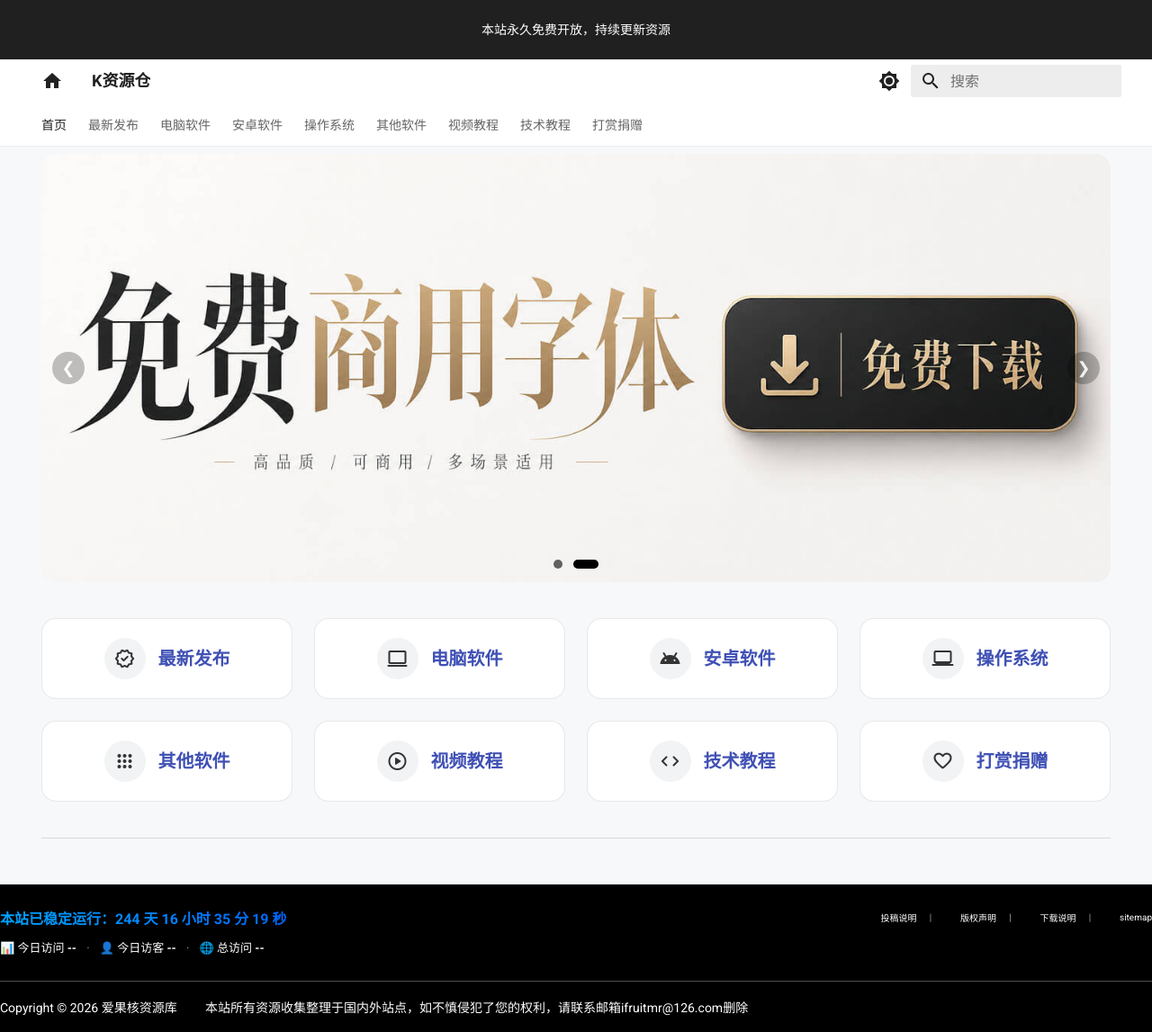
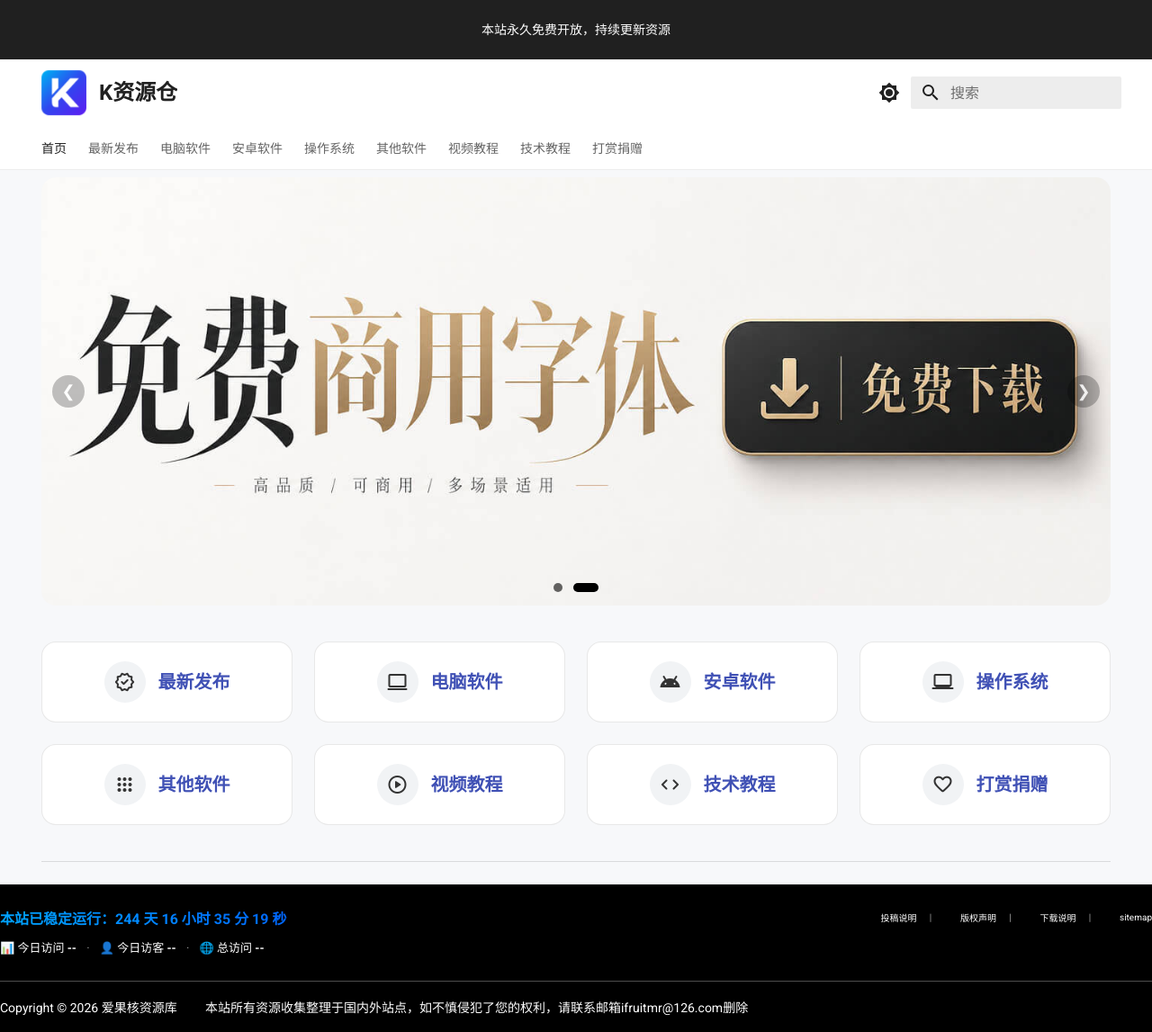
Before and after one commit to lovefruitmr64-tech/blog, an MkDocs documentation site: the page built from docs/index.md, in a window 1280 px wide and 1147 px high. Shown: the whole window at 90% size. Built offline with MkDocs 1.6.1 and Material for MkDocs 9.7.7, drawn with Linux system fonts in a browser that asks for light colours.

Commit message:
Adjust header logo and site title

```diff
--- a/docs/stylesheets/extra.css
+++ b/docs/stylesheets/extra.css
@@ -1,3 +1,20 @@
+/* 顶部 Logo + 网站名称调整 */
+.md-header__button.md-logo {
+  margin-right: -6px;
+  padding-right: 0;
+}
+
+.md-header__button.md-logo img {
+  width: 50px;
+  height: 50px;
+}
+
+.md-header__title {
+  font-size: 1.2rem;
+  font-weight: 600;
+}
+/* 顶部 Logo + 网站名称调整结束 */
+
 
 /* 明暗色模式适配 */
 
--- a/mkdocs.yml
+++ b/mkdocs.yml
@@ -4,8 +4,7 @@ site_url: https://kzyc.de5.net/
 
 theme:
   name: material
-  icon:
-    logo: material/home
+  logo: assets/images/logo.png
   font:
     text: Roboto
     code: Roboto Mono
```
Also changed, not shown: docs/assets/images/logo.png (added).
